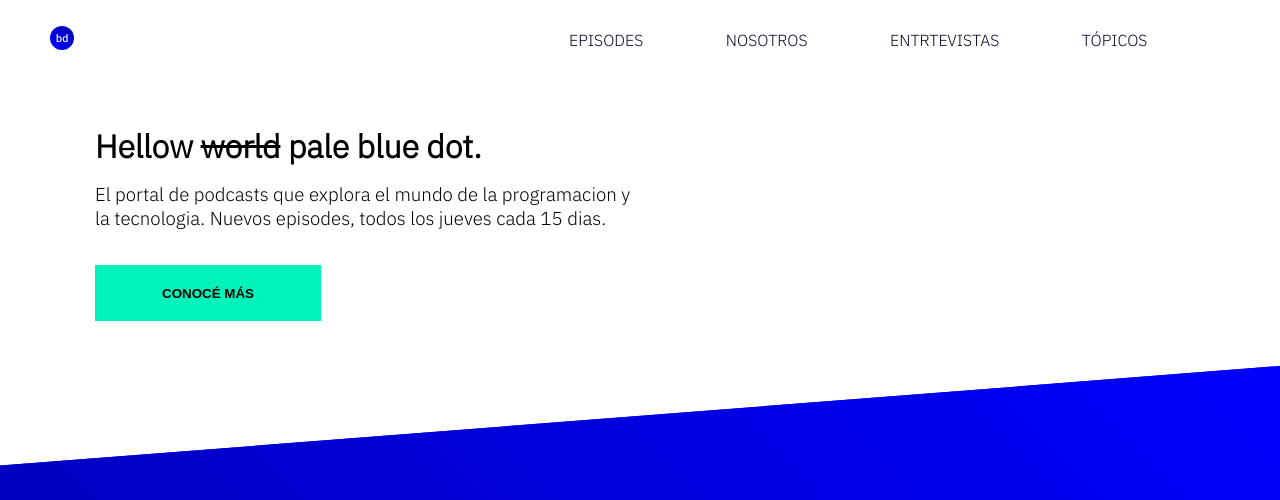
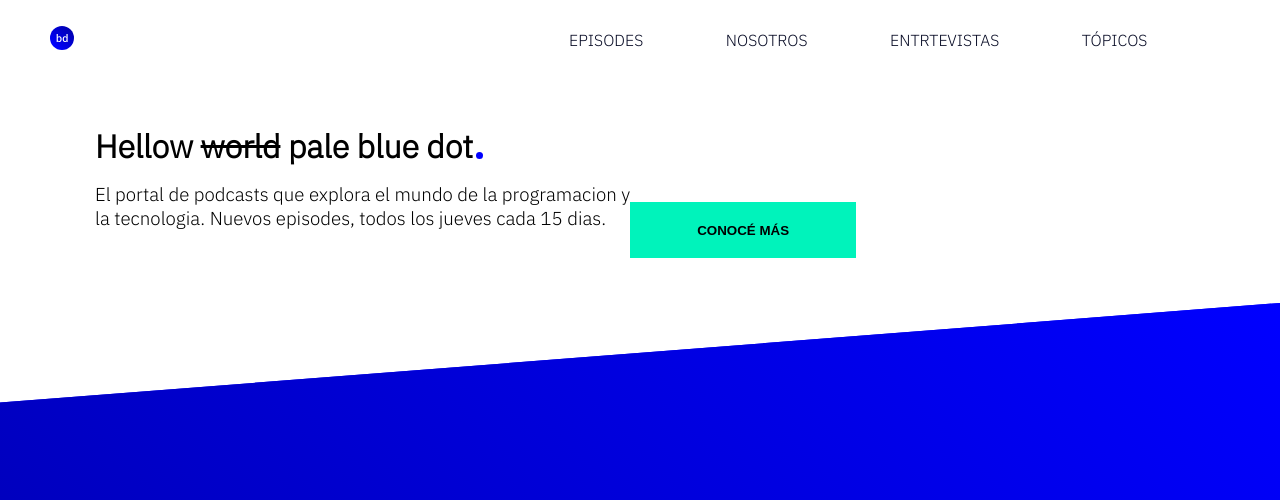
Before and after one commit to mnegro/Podcast, a plain HTML site: page index.html in a window 1280 px wide. Shown: the top 500 px of the page. Drawn offline with Linux system fonts and the light colour scheme.

Commit message:
Punto azul del titulo agregado

```diff
--- a/index.html
+++ b/index.html
@@ -18,12 +18,12 @@
                </div>
                <ul class="nav__ul">
                    <li><a class="nav__link" href="#episodes">EPISODES</a></li>
-                   <li><a class="nav__link" href="#nosotros">NOSOTROS</a></li>
+                   <li><a class="nav__link" href="#about-us">NOSOTROS</a></li>
                    <li><a class="nav__link" href="#invitados">ENTRTEVISTAS</a></li>
                    <li><a class="nav__link" href="#topics">TÓPICOS</a></li>
                </ul>
                <div class="nav__mobile">
-                    <input type="checkbox" id="burger-menu">
+                    <input type="checkbox" name="menu" id="burger-menu">
                     <label for="burger-menu">
                         <div class="line line-top"></div>
                         <div class="line line-middle"></div>
@@ -32,10 +32,11 @@
                     <div class="nav__mobile--menuSlider">
                         <ul>
                             <li><a class="nav__link__mobile" href="#episodes">EPISODES</a></li>
-                            <li><a class="nav__link__mobile" href="#nosotros">NOSOTROS</a></li>
+                            <li><a class="nav__link__mobile" href="#about-us">NOSOTROS</a></li>
                             <li><a class="nav__link__mobile" href="#invitados">ENTRTEVISTAS</a></li>
                             <li><a class="nav__link__mobile" href="#topics">TÓPICOS</a></li>
                         </ul>
+
                     </div>
                 </div>
            </nav>
@@ -43,12 +44,17 @@
 
         <main class="main-container">
 
-            <section class="nosotros" id="nosotros">
-                <h1 class="nosotros__title">Hellow <span class="nosotros__line-through">world</span> pale blue dot.</h1>
-                <h3 class="nosotros__description">El portal de podcasts que explora el mundo de la programacion y <br>
+            <section class="about-us" id="about-us">
+                <div class="about-us__title--container">
+                    <h1 class="about-us__title">Hellow <span class="about-us__line-through">world</span> pale blue dot
+                        <div class="point_blue"></div>
+                    </h1>
+                </div>
+
+                <h3 class="about-us__description">El portal de podcasts que explora el mundo de la programacion y <br>
                     la tecnologia. Nuevos episodes, todos los jueves cada 15 dias.
                 </h3>
-                    <button class="nosotros__btn">CONOCÉ MÁS</button>
+                    <button class="about-us__btn">CONOCÉ MÁS</button>
             </section>
 
             <section class="episodes" id="episodes">
--- a/style.css
+++ b/style.css
@@ -95,6 +95,7 @@ ul li {
     transform: translateX(0);
 }
 
+
 #burger-menu:checked + label .line-top {
     transform: rotate(45deg);
     background-color: rgb(146, 27, 27);
@@ -120,7 +121,7 @@ ul li {
     width: 100vw;
 }
 
-.nosotros {
+.about-us {
     display: flex;
     flex-wrap: wrap;
     justify-content: left;
@@ -128,23 +129,37 @@ ul li {
     padding: 45px 95px;
 }
 
-.nosotros__title {
+.about-us__title--container {
+    width: 100%;
+}
+
+.about-us__title {
     text-align: left;
     font-size: 2rem;
-    width: 100vw;
+    display: inline-block;
 }
 
-.nosotros__description {
-    width: 100vw;
+.about-us__description {
     margin-top: 15px;
     font-weight: 400;
 }
 
-.nosotros__line-through {
+.about-us__line-through {
     text-decoration: line-through;
 }
 
-.nosotros__btn {
+.point_blue {
+    width: 7px;
+    height: 7px;
+    background-color: blue;
+    border-radius: 50%;
+    display: inline-block;
+    position: relative;
+    top: 1px;
+    left: -5px;
+}
+
+.about-us__btn {
     position: relative;
     margin-top: 35px;
     width: 226px;
@@ -154,7 +169,7 @@ ul li {
     font-weight: bold;
 }
 
-.nosotros__btn::after {
+.about-us__btn::after {
     content: 'CONOCÉ MÁS';
     height: 56px;
     line-height: 56px;
@@ -169,7 +184,7 @@ ul li {
     transition: all 1s ease-in-out;
 }
 
-.nosotros__btn:hover::after {
+.about-us__btn:hover::after {
     cursor: pointer;
     opacity: 1;
 
@@ -384,16 +399,16 @@ ul li {
         display: none;
     }
 
-    .nosotros {
+    .about-us {
        width: 100vw;
        padding: 7%;
     }
 
-    .nosotros__description {
+    .about-us__description {
         font-size: 1rem;
     }
 
-    .nosotros__btn {
+    .about-us__btn {
         width: 100%;
     }
 
```
